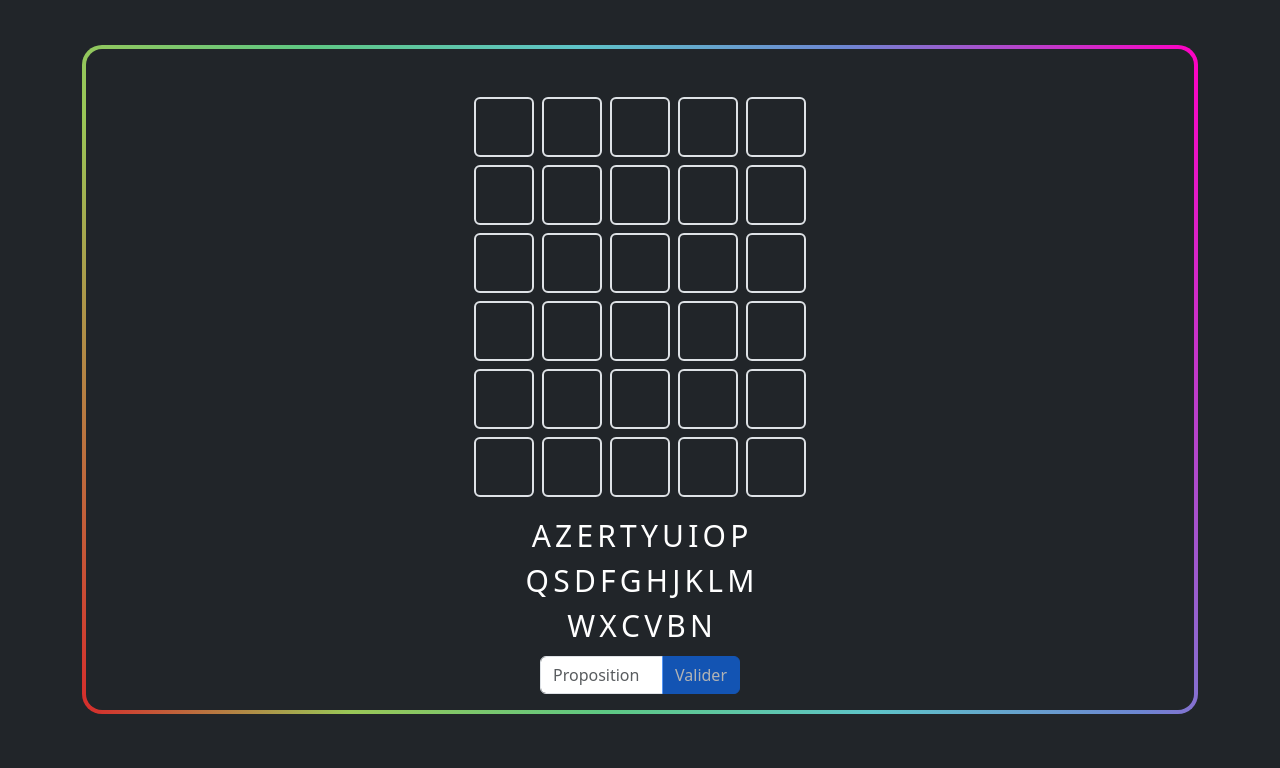
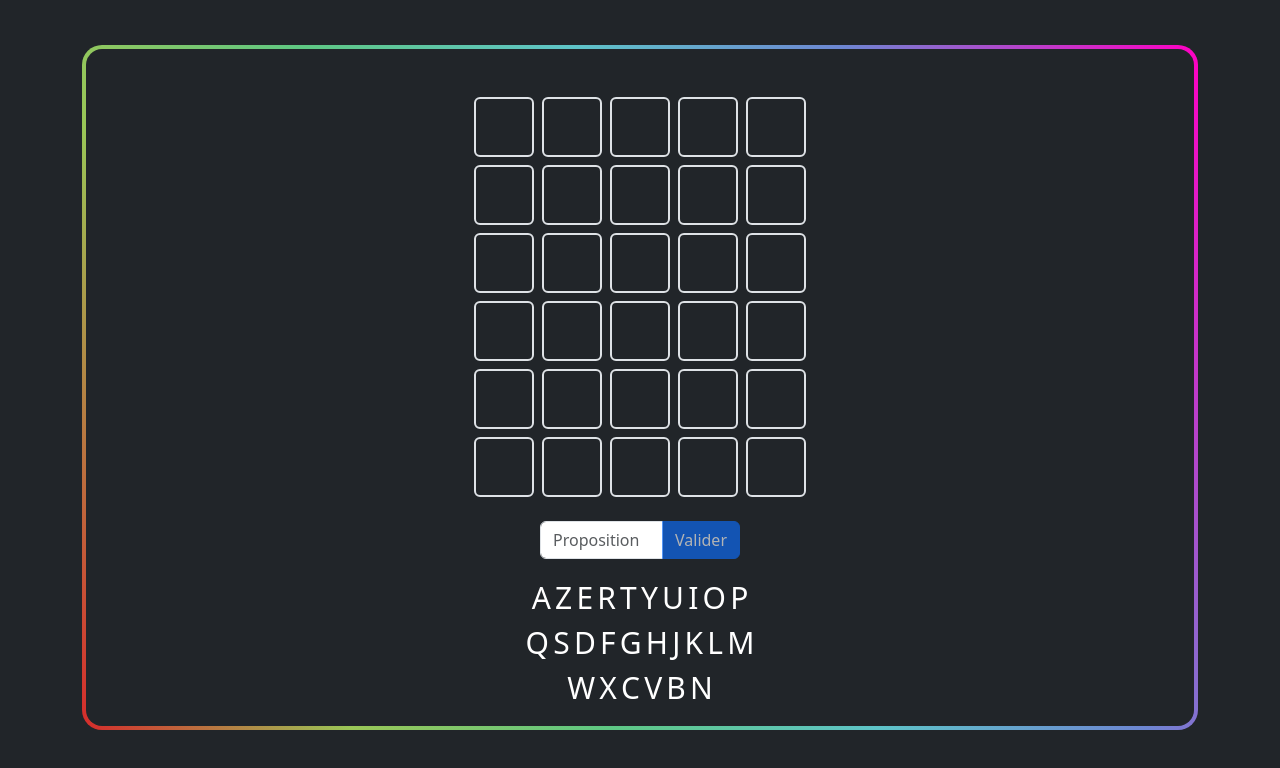
Before and after one commit to florinelef/lespetitsjeux, a website: page games/wordeul/index.html in a window 1280 px wide. Shown: the part 194-962 px from the top of the page. Drawn offline with nearby package versions, Linux system fonts and the light colour scheme; no server answers; files whose address does not match are found by name.

Commit message:
amélioration

```diff
--- a/games/wordeul/index.html
+++ b/games/wordeul/index.html
@@ -74,8 +74,13 @@
             </div>
 
             <div id="keyboard">
-                    <div id="keyboard-colored">
-                        <div id="keyboard-colored">
+                <div id="inputZone" class="d-flex justify-content-center">
+                    <div class="input-group mb-3 mt-2" style="width: 200px;">
+                        <input id="guessInput" type="text" class="form-control" placeholder="Proposition" maxlength="5">
+                        <button id="guessButton" class="btn btn-primary" type="button">Valider</button>
+                    </div>
+                </div>
+                <div id="keyboard-colored" class="mb-3">
                     <span id="letter-a" class="letter">A</span>
                     <span id="letter-z" class="letter">Z</span>
                     <span id="letter-e" class="letter">E</span>
@@ -104,13 +109,6 @@
                     <span id="letter-n" class="letter">N</span>
                 </div>
             </div>
-
-                    <div id="inputZone" class="d-flex justify-content-center">
-                        <div class="input-group mb-3 mt-2" style="width: 200px;">
-                            <input id="guessInput" type="text" class="form-control" placeholder="Proposition" maxlength="5">
-                            <button id="guessButton" class="btn btn-primary" type="button">Valider</button>
-                        </div>
-                    </div>
         </div>
 
         <div id="gameOver" class="invisible">
```
Lines whose indentation alone changed are shown as unchanged.
